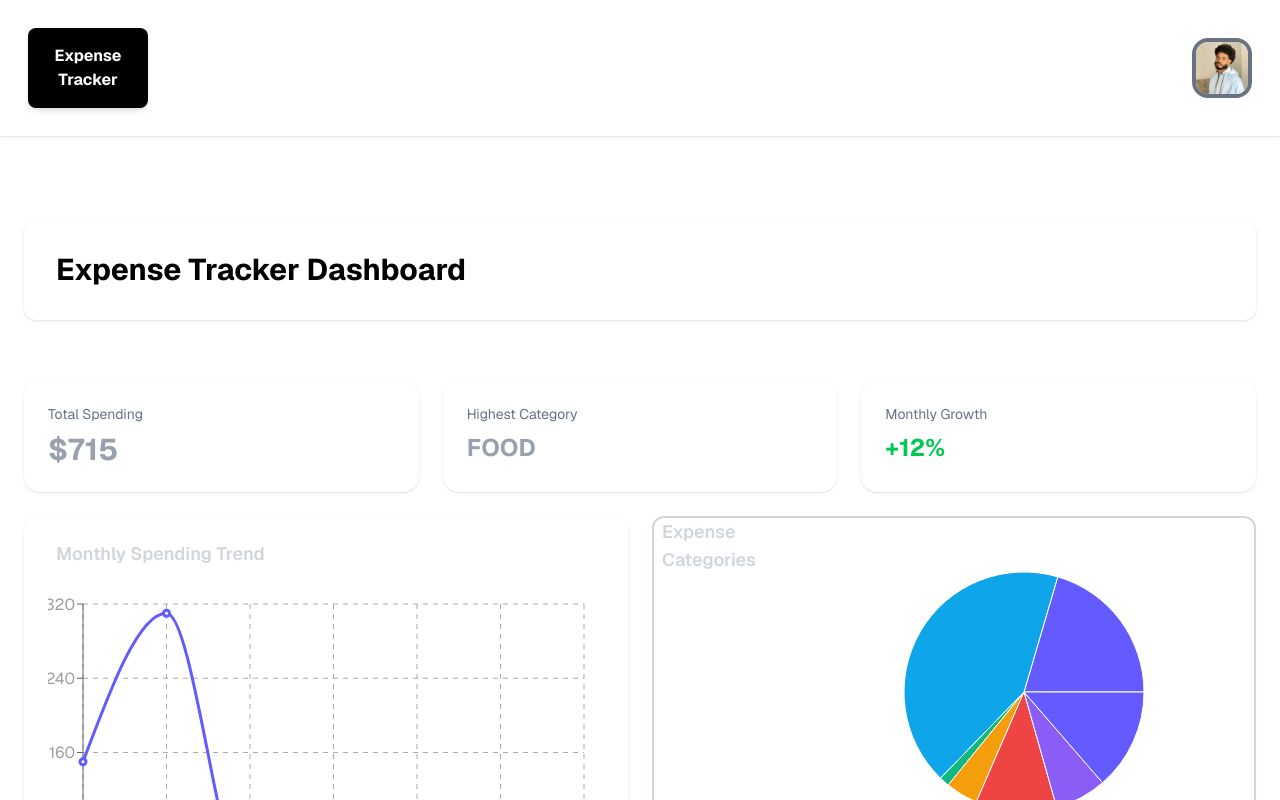
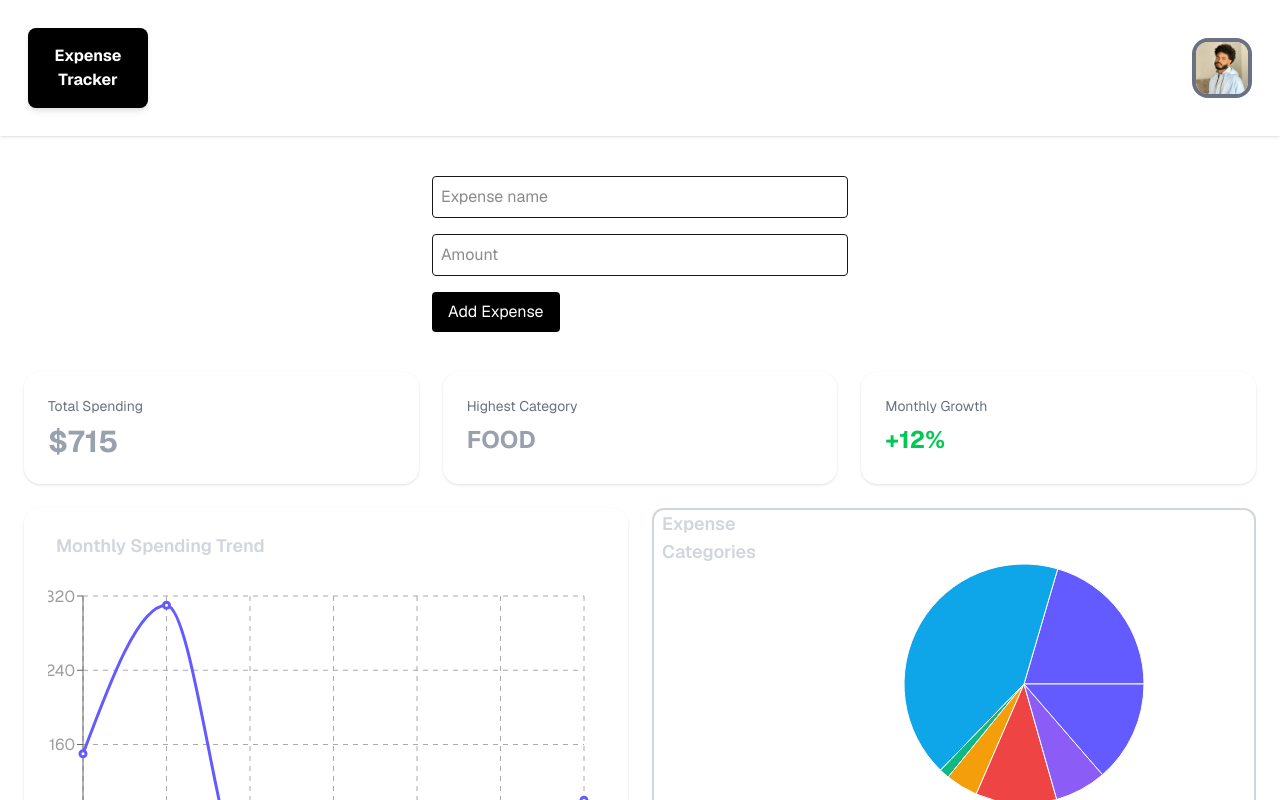
Before and after one commit to yohansngus/Expense-Tracker-Dashboard, a Next.js app: page / in a window 1280 px wide. Shown: the top 800 px of the page. Built offline with nearby package versions, Linux system fonts and the light colour scheme.

Commit message:
New update

```diff
--- a/app/page.tsx
+++ b/app/page.tsx
@@ -12,6 +12,7 @@ import {
   Tooltip,
   ResponsiveContainer,
 } from "recharts";
+import { useState } from "react";
 export default function Home() {
   const lineData = [
     { month: "Jan", amount: 150 },
@@ -39,6 +40,31 @@ export default function Home() {
     "#ef4444",
     "#8b5cf6",
   ];
+  type Expense = {
+    id: number;
+    expense: string;
+    amount: number;
+  };
+  const [expenses, setExpenses] = useState<Expense[]>([]);
+  const [expense, setExpense] = useState("");
+  const [amount, setAmount] = useState("");
+  const handleSubmit = (e: React.FormEvent) => {
+    e.preventDefault();
+
+    if (!expense || !amount) return;
+
+    const newExpense: Expense = {
+      id: Date.now(),
+      expense,
+      amount: Number(amount),
+    };
+
+    setExpenses([...expenses, newExpense]);
+
+    setExpense("");
+    setAmount("");
+  };
+
   return (
     <div className="font-sans bg-white pb-10">
       {/*Nav bar*/}
@@ -60,9 +86,41 @@ export default function Home() {
       </div>
       {/*Main content*/}
       <main className="flex flex-col w-full flex-col p-6">
-        <h1 className="text-3xl font-bold shadow-sm p-8 my-15 text-black rounded-xl">
-          Expense Tracker Dashboard
-        </h1>
+        <div className="max-w-md mx-auto p-4">
+          <form onSubmit={handleSubmit} className="space-y-4">
+            <input
+              type="text"
+              placeholder="Expense name"
+              value={expense}
+              onChange={(e) => setExpense(e.target.value)}
+              className="w-full border p-2 rounded"
+            />
+
+            <input
+              type="number"
+              placeholder="Amount"
+              value={amount}
+              onChange={(e) => setAmount(e.target.value)}
+              className="w-full border p-2 rounded"
+            />
+
+            <button
+              type="submit"
+              className="bg-black text-white px-4 py-2 rounded"
+            >
+              Add Expense
+            </button>
+          </form>
+
+          <div className="mt-6">
+            {expenses.map((item) => (
+              <div key={item.id} className="flex justify-between border-b py-2">
+                <span>{item.expense}</span>
+                <span>${item.amount}</span>
+              </div>
+            ))}
+          </div>
+        </div>
         {/*cards section*/}
         <div className="grid grid-cols-1 md:grid-cols-3 gap-6 mb-6">
           <div className="bg-white p-6 rounded-2xl shadow-sm">
```
